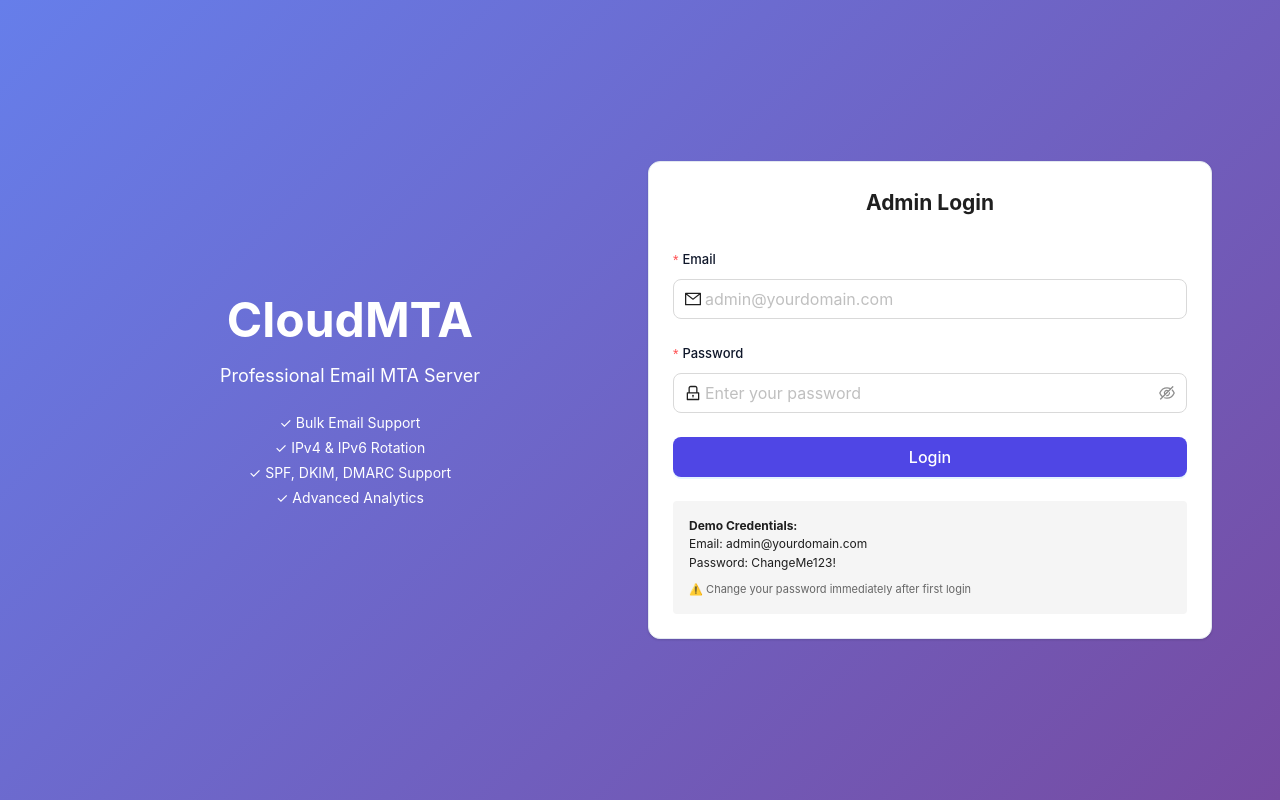
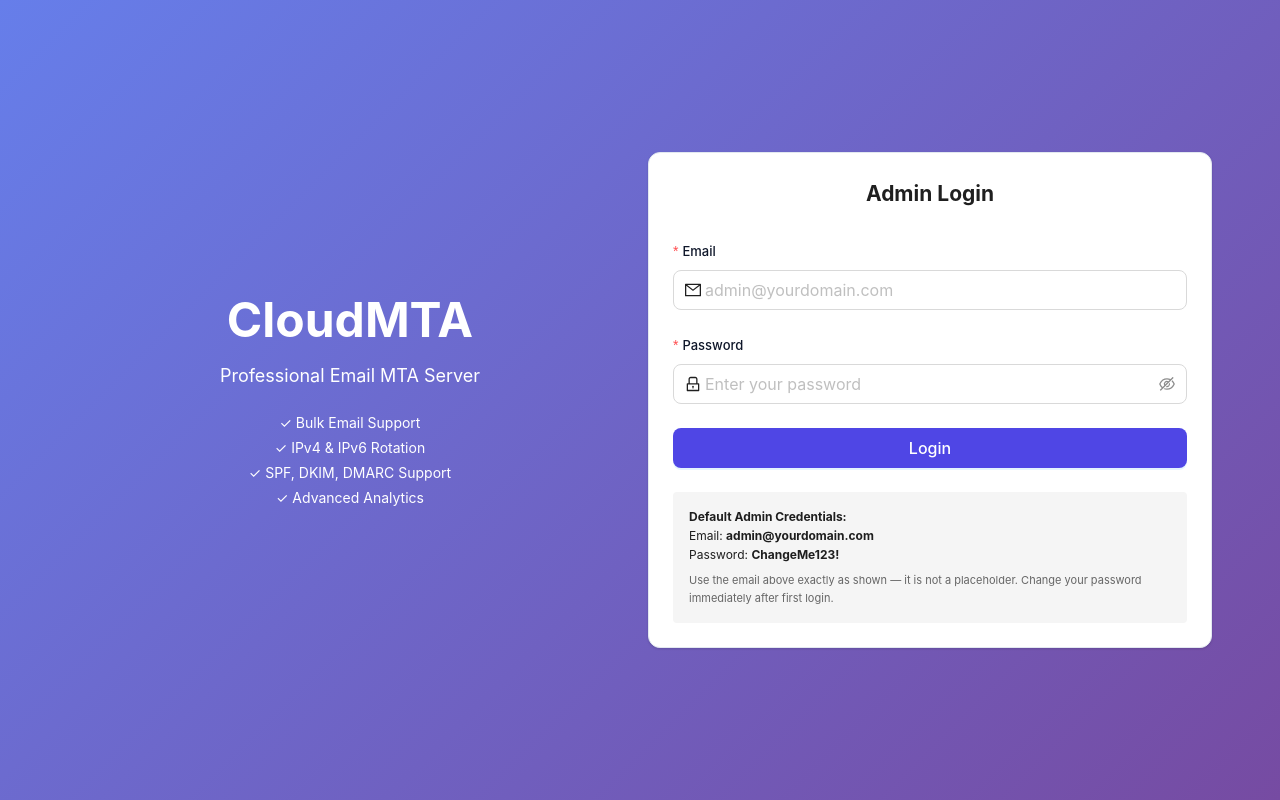
Before and after one commit to bapi-work/Email-MTA-Server, a React (Create React App) app in the folder frontend/: page /login in a window 1280 px wide. Built offline with nearby package versions, Linux system fonts and the light colour scheme; no server answers.

Commit message:
feat: update default admin credentials display and instructions on LoginPage

```diff
--- a/frontend/src/pages/LoginPage.js
+++ b/frontend/src/pages/LoginPage.js
@@ -129,11 +129,12 @@ const LoginPage = ({ setIsAuthenticated, setUser }) => {
                             borderRadius: '4px',
                             fontSize: '12px'
                         }}>
-                            <p><strong>Demo Credentials:</strong></p>
-                            <p>Email: admin@yourdomain.com</p>
-                            <p>Password: ChangeMe123!</p>
+                            <p><strong>Default Admin Credentials:</strong></p>
+                            <p>Email: <strong>admin@yourdomain.com</strong></p>
+                            <p>Password: <strong>ChangeMe123!</strong></p>
                             <p style={{marginTop: '8px', fontSize: '11px', color: '#666'}}>
-                                ⚠️ Change your password immediately after first login
+                                Use the email above exactly as shown — it is not a placeholder.
+                                Change your password immediately after first login.
                             </p>
                         </div>
                     </Card>
```
Also changed, not shown: 2 other files (tests, documents, lock files or other folders).
